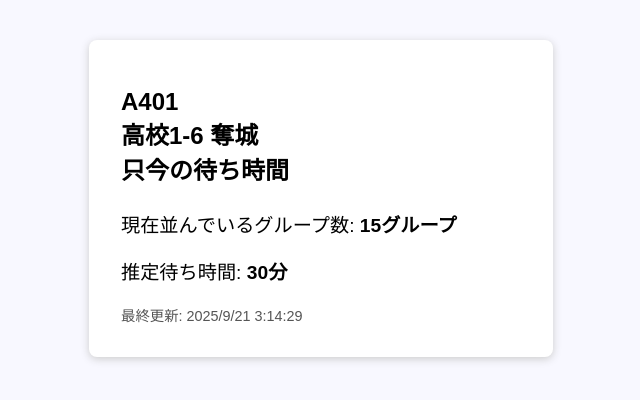
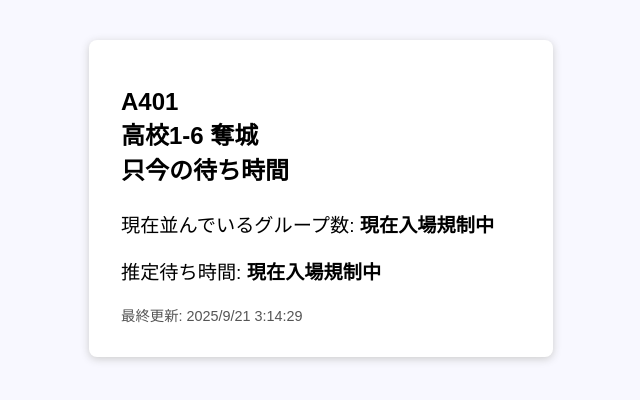
Before and after one commit to riki081121/TR, a plain HTML site: page index.html in a window 1280 px wide. Shown: the whole page, without its empty margins (319-959 px from the left). Drawn offline with Linux system fonts and the light colour scheme.

Commit message:
Update index.html

```diff
--- a/index.html
+++ b/index.html
@@ -28,8 +28,9 @@
 <body>
     <div class="container">
         <h1>A401<br>高校1-6 奪城<br>只今の待ち時間</h1>
-        <div class="info">現在並んでいるグループ数: <strong>15グループ</strong></div>
-        <div class="info">推定待ち時間: <strong>30分</strong></div>
+        <div class="info">現在並んでいるグループ数: <strong>現在入場規制中
+        </strong></div>
+        <div class="info">推定待ち時間: <strong>現在入場規制中</strong></div>
         <div class="updated" id="updated"></div>
     </div>
 </body>
```
